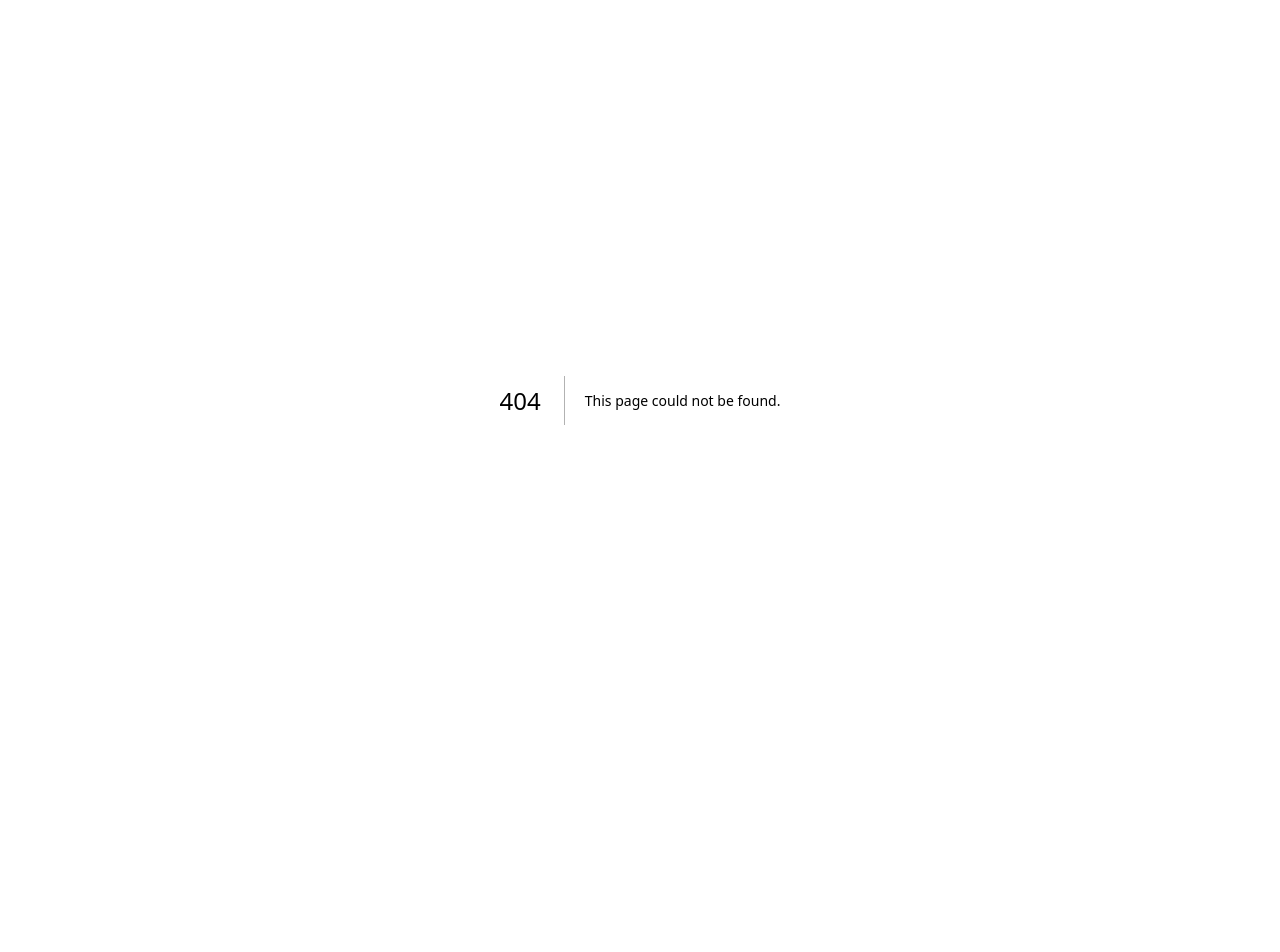
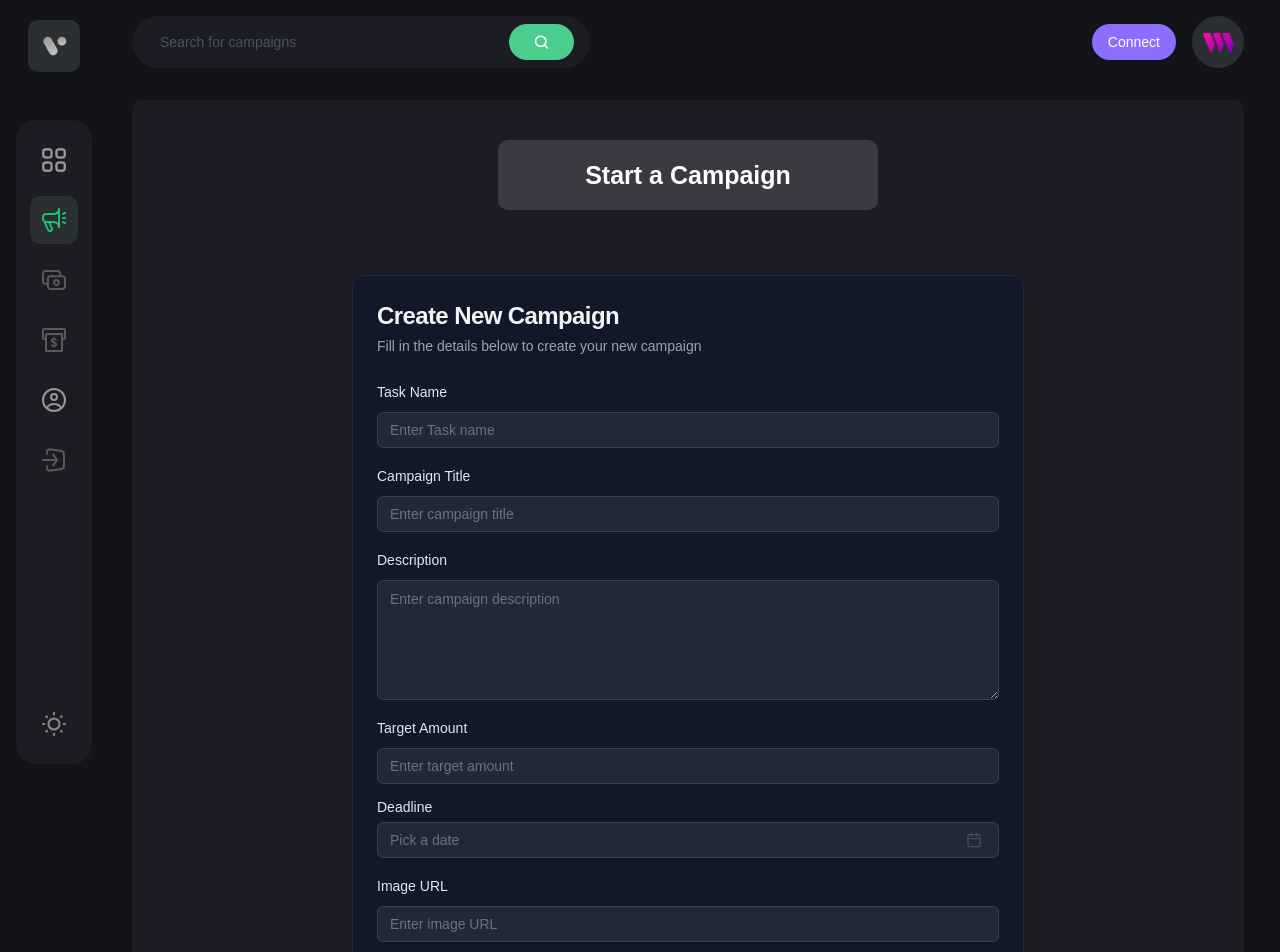
Before and after one commit to impruthvi/block-funder, a Next.js app in the folder client/: page /create-campaign in a window 1280 px wide. Before the commit this address had no page. Shown: the top 952 px of the page. Before the commit the page ends 800 px from the top, so only its background shows below. Built offline with nearby package versions, Linux system fonts and the light colour scheme.

Commit message:
add CreateCampaignPage and CreateCampaignForm components for campaign creation functionality

```diff
--- /dev/null
+++ b/client/src/app/(dashboard)/create-campaign/page.tsx
@@ -0,0 +1,19 @@
+import CreateCampaignFrom from "@/components/create-campaign-form";
+import React from "react";
+
+const CreateCampaignPage = () => {
+  return (
+    <div className="bg-[#1c1c24] flex justify-center items-center flex-col rounded-[10px] sm:p-10 p-4">
+      <div className="flex justify-center items-center p-[16px] sm:min-w-[380px] bg-[#3a3a43] rounded-[10px]">
+        <h1 className="font-epilogue font-bold sm:text-[25px] text-[18px] leading-[38px] text-white">
+          Start a Campaign
+        </h1>
+      </div>
+      <div className="w-full mt-[65px] flex flex-col gap-[30px]">
+        <CreateCampaignFrom />
+      </div>
+    </div>
+  );
+};
+
+export default CreateCampaignPage;
--- /dev/null
+++ b/client/src/components/create-campaign-form.tsx
@@ -0,0 +1,207 @@
+"use client";
+
+import { z } from "zod";
+import { format } from "date-fns";
+import { useForm } from "react-hook-form";
+import { CalendarIcon } from "lucide-react";
+import { zodResolver } from "@hookform/resolvers/zod";
+
+import { createCampaignSchema } from "@/schemas";
+
+import { Input } from "@/components/ui/input";
+import { Button } from "@/components/ui/button";
+import { Calendar } from "@/components/ui/calendar";
+import { Textarea } from "@/components/ui/textarea";
+import { Card, CardHeader, CardTitle, CardContent } from "@/components/ui/card";
+import {
+  Form,
+  FormControl,
+  FormField,
+  FormItem,
+  FormLabel,
+  FormMessage,
+} from "@/components/ui/form";
+import {
+  Popover,
+  PopoverContent,
+  PopoverTrigger,
+} from "@/components/ui/popover";
+import { cn } from "@/lib/utils";
+
+const CreateCampaignForm = () => {
+  const form = useForm<z.infer<typeof createCampaignSchema>>({
+    resolver: zodResolver(createCampaignSchema),
+  });
+
+  const onSubmit = (data: z.infer<typeof createCampaignSchema>) => {
+    console.log(data);
+  };
+
+  return (
+    <Card className="w-full max-w-2xl mx-auto bg-gray-900 border-gray-800">
+      <CardHeader className="space-y-1">
+        <CardTitle className="text-2xl font-bold text-gray-100">
+          Create New Campaign
+        </CardTitle>
+        <p className="text-sm text-gray-400">
+          Fill in the details below to create your new campaign
+        </p>
+      </CardHeader>
+      <CardContent>
+        <Form {...form}>
+          <form onSubmit={form.handleSubmit(onSubmit)} className="space-y-6">
+            <div className="space-y-4">
+              <FormField
+                control={form.control}
+                name="name"
+                render={({ field }) => (
+                  <FormItem>
+                    <FormLabel className="text-gray-200">Task Name</FormLabel>
+                    <FormControl>
+                      <Input
+                        {...field}
+                        placeholder="Enter Task name"
+                        className="bg-gray-800 border-gray-700 text-gray-200 placeholder:text-gray-500 focus:ring-green-500 focus:border-green-500"
+                      />
+                    </FormControl>
+                    <FormMessage className="text-red-400" />
+                  </FormItem>
+                )}
+              />
+
+              <FormField
+                control={form.control}
+                name="title"
+                render={({ field }) => (
+                  <FormItem>
+                    <FormLabel className="text-gray-200">
+                      Campaign Title
+                    </FormLabel>
+                    <FormControl>
+                      <Input
+                        {...field}
+                        placeholder="Enter campaign title"
+                        className="bg-gray-800 border-gray-700 text-gray-200 placeholder:text-gray-500 focus:ring-green-500 focus:border-green-500"
+                      />
+                    </FormControl>
+                    <FormMessage className="text-red-400" />
+                  </FormItem>
+                )}
+              />
+
+              <FormField
+                control={form.control}
+                name="description"
+                render={({ field }) => (
+                  <FormItem>
+                    <FormLabel className="text-gray-200">Description</FormLabel>
+                    <FormControl>
+                      <Textarea
+                        {...field}
+                        placeholder="Enter campaign description"
+                        className="bg-gray-800 border-gray-700 text-gray-200 placeholder:text-gray-500 focus:ring-green-500 focus:border-green-500 min-h-[120px]"
+                      />
+                    </FormControl>
+                    <FormMessage className="text-red-400" />
+                  </FormItem>
+                )}
+              />
+
+              <FormField
+                control={form.control}
+                name="target"
+                render={({ field }) => (
+                  <FormItem>
+                    <FormLabel className="text-gray-200">
+                      Target Amount
+                    </FormLabel>
+                    <FormControl>
+                      <Input
+                        type="number"
+                        placeholder="Enter target amount"
+                        className="bg-gray-800 border-gray-700 text-gray-200 placeholder:text-gray-500 focus:ring-green-500 focus:border-green-500"
+                        {...field}
+                        onChange={(e) => field.onChange(Number(e.target.value))}
+                      />
+                    </FormControl>
+                    <FormMessage className="text-red-400" />
+                  </FormItem>
+                )}
+              />
+
+              <FormField
+                control={form.control}
+                name="deadline"
+                render={({ field }) => (
+                  <FormItem className="flex flex-col">
+                    <FormLabel className="text-gray-200">Deadline</FormLabel>
+                    <Popover>
+                      <PopoverTrigger asChild>
+                        <FormControl>
+                          <Button
+                            variant="outline"
+                            className={cn(
+                              "w-full pl-3 text-left font-normal bg-gray-800 border-gray-700 text-gray-200 hover:bg-gray-700",
+                              !field.value && "text-gray-500"
+                            )}
+                          >
+                            {field.value ? (
+                              format(field.value, "PPP")
+                            ) : (
+                              <span>Pick a date</span>
+                            )}
+                            <CalendarIcon className="ml-auto h-4 w-4 opacity-50" />
+                          </Button>
+                        </FormControl>
+                      </PopoverTrigger>
+                      <PopoverContent
+                        className="w-auto p-0 bg-gray-800 border-gray-700"
+                        align="start"
+                      >
+                        <Calendar
+                          mode="single"
+                          selected={field.value}
+                          onSelect={field.onChange}
+                          initialFocus
+                          className="bg-gray-800 text-gray-200"
+                        />
+                      </PopoverContent>
+                    </Popover>
+                    <FormMessage className="text-red-400" />
+                  </FormItem>
+                )}
+              />
+
+              <FormField
+                control={form.control}
+                name="image"
+                render={({ field }) => (
+                  <FormItem>
+                    <FormLabel className="text-gray-200">Image URL</FormLabel>
+                    <FormControl>
+                      <Input
+                        {...field}
+                        placeholder="Enter image URL"
+                        className="bg-gray-800 border-gray-700 text-gray-200 placeholder:text-gray-500 focus:ring-green-500 focus:border-green-500"
+                      />
+                    </FormControl>
+                    <FormMessage className="text-red-400" />
+                  </FormItem>
+                )}
+              />
+            </div>
+
+            <Button
+              type="submit"
+              className="w-full bg-green-600 hover:bg-green-700 text-white transition-colors"
+            >
+              Create Campaign
+            </Button>
+          </form>
+        </Form>
+      </CardContent>
+    </Card>
+  );
+};
+
+export default CreateCampaignForm;
```
